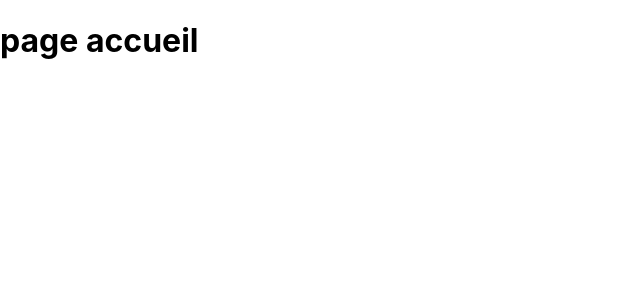
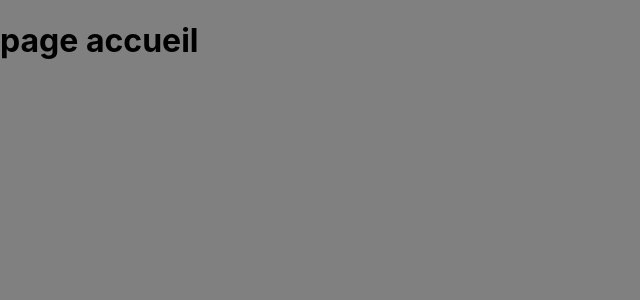
Before and after one commit to AurelieLescop/kasa, a React (Create React App) app: page / in a window 1280 px wide. Shown: the top 300 px of the page, without its empty margins (0-640 px from the left). Built offline with nearby package versions, Linux system fonts and the light colour scheme.

Commit message:
creation dossier css

```diff
--- /dev/null
+++ b/src/css/app.css
@@ -0,0 +1 @@
+@import './home.css';
--- /dev/null
+++ b/src/css/home.css
@@ -0,0 +1,3 @@
+body {
+    background-color: grey;
+}
```
Also changed, not shown: src/App.js (+3 -20 lines).
